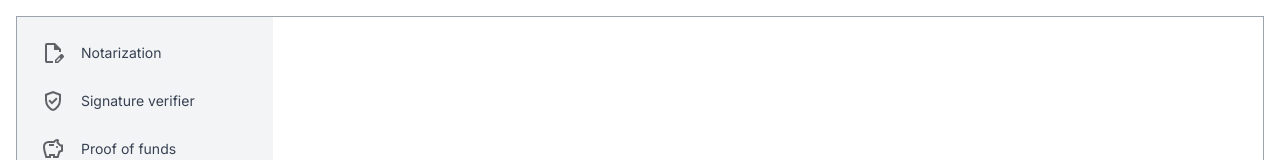
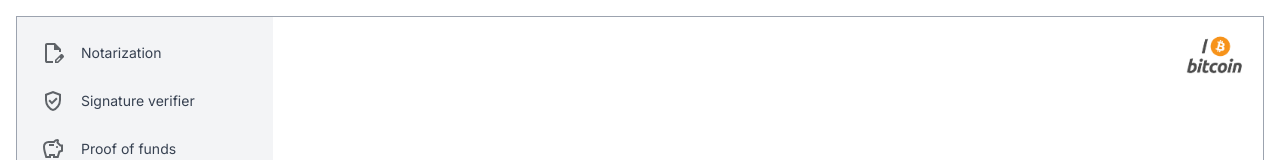
Before and after one commit to martins87/uft-platform, a Next.js app: page / in a window 1280 px wide. Shown: the top 160 px of the page. Built offline with nearby package versions, Linux system fonts and the light colour scheme.

Commit message:
add logo

```diff
--- a/app/components/Sidebar/Sidebar.tsx
+++ b/app/components/Sidebar/Sidebar.tsx
@@ -1,5 +1,4 @@
 import SidebarMenuItem from "./SidebarMenuItem";
-
 import SeedPhraseImage from "../../assets/icons/Image.svg";
 import EditDocument from "../../assets/icons/EditDocument.svg";
 import VerifiedUser from "../../assets/icons/VerifiedUser.svg";
--- a/app/components/Sidebar/SidebarMenuItem.tsx
+++ b/app/components/Sidebar/SidebarMenuItem.tsx
@@ -14,7 +14,7 @@ const SidebarMenuItem: FC<SidebarMenuItemProps> = ({ label, icon, src }) => {
       className="w-full flex items-center gap-4 p-2 hover:cursor-pointer hover:bg-gray-200 hover:rounded-md"
       href={src || "/"}
     >
-      <Image className="text-gray-500" src={icon} alt="notarization icon" />
+      <Image className="text-gray-500" src={icon} alt="sidebar icon" />
       <span className="text-sm text-gray-700 leading-4">{label}</span>
     </Link>
   );
--- a/app/layout.tsx
+++ b/app/layout.tsx
@@ -1,9 +1,11 @@
 import type { Metadata } from "next";
+import Image from "next/image";
 import { Inter, Fraunces } from "next/font/google";
 import { twMerge } from "tailwind-merge";
 
 import Sidebar from "./components/Sidebar/Sidebar";
 import "./globals.css";
+import Logo from "./assets/images/logo.png";
 
 const inter = Inter({ subsets: ["latin"] });
 
@@ -29,6 +31,10 @@ export default function RootLayout({
           <div className="w-full h-full flex items-center justify-center border border-gray-400">
             <Sidebar />
             <div className="relative w-fit h-full flex flex-1 items-center justify-center overflow-y-scroll">
+              <div className="absolute top-2 right-4 flex gap-4 items-center">
+                <Image src={Logo} alt="logo" width={64} />
+                {/* <span>Operation Blockchain</span> */}
+              </div>
               {children}
             </div>
           </div>
```
Also changed, not shown: app/assets/images/logo.png (added), app/assets/images/notarization.png (deleted).
